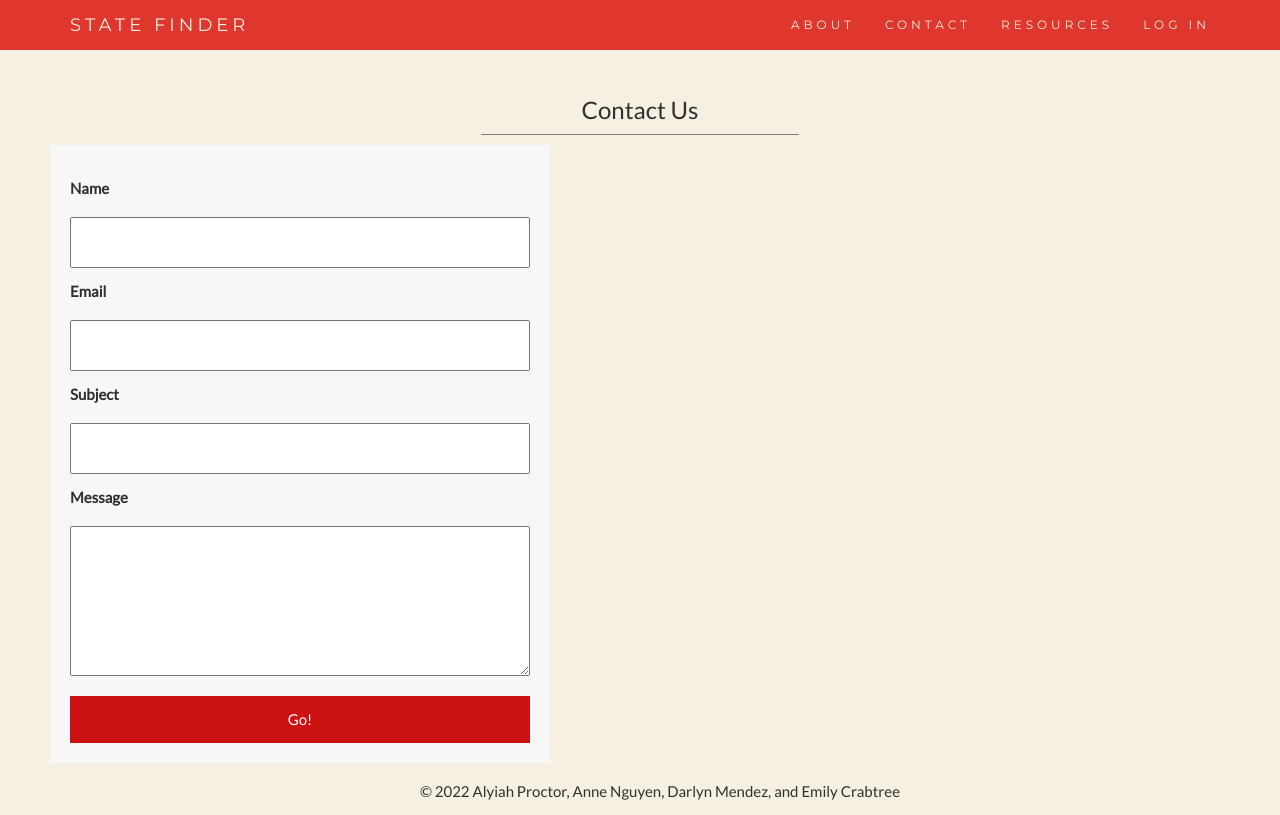
After one commit to Alyiahp/490-Interactive-Dashboard, a Flask app: template app/templates/contact.html in a window 1280 px wide. The commit adds this page. Run offline with Flask 2, Linux system fonts and the light colour scheme; the template is opened without the code that fills it, so the values that code supplies are empty; some libraries are stand-ins or nearby versions.

Commit message:
Updated base, index, and test, added about and contact

```diff
--- a/app/templates/about.html
+++ b/app/templates/about.html
@@ -4,7 +4,7 @@
         <h3 class="text-center">About State Finder</h3>
         <div class="border">&nbsp;</div>
         <p></p>
-        <p>The State Finder web application was created in Fall of 2022 as a Senior Capstone project by Alyiah Proctor, Anne Nguyen, Darlyn Menendez,
+        <p>The State Finder web application was created in Fall of 2022 as a Senior Capstone project by Alyiah Proctor, Anne Nguyen, Darlyn Mendez,
             and Emily Crabtree. The goal of the web application is to be a tool to aid people undergoing a career transition, job search, and/or
             location change, and to make those processes less stressful. The State Finder web application collects user data based on their occupation,
             job level, and number of working adults and children in the household and compares it with the minimum livable wages of the major Metropolitan
--- a/app/templates/base.html
+++ b/app/templates/base.html
@@ -303,70 +303,35 @@ a:active {
   text-decoration: none;
 }
 
-/* Contact form */
-form label {
-  font-size: 1.2em;
-  font-weight: bold;
+#contactForm {
+  background: #f7f7f7;
+  padding: 20px;
+  max-width: 500px;
+}
+#contactForm * {
+  box-sizing: border-box;
+}
+#contactForm input, #contactForm label, #contactForm textarea {
   display: block;
+  width: 100%;
+}
+#contactForm textarea {
+  height: 150px;
+}
+#contactForm input {
+  padding: 10px;
+}
+#contactForm label {
   padding: 10px 0;
 }
-
-form input#name,
-form input#email,
-form input#subject {
-  width: 400px;
-  background-color: #fafafa;
-  -webkit-border-radius: 3px;
-     -moz-border-radius: 3px;
-          border-radius: 3px;
-  border: 1px solid #cccccc;
-  padding: 5px;
-  font-size: 1.1em;
+#contactForm input[type="submit"] {
+  margin-top: 20px;
+  border: 0;
+  color: #fff;
+  background: #cb1111;
+  cursor: pointer;
 }
-
-form textarea#message {
-  width: 500px;
-  height: 100px;
-  background-color: #fafafa;
-  -webkit-border-radius: 3px;
-     -moz-border-radius: 3px;
-          border-radius: 3px;
-  border: 1px solid #cccccc;
-  margin-bottom: 10px;
-  padding: 5px;
-  font-size: 1.1em;
-}
-
-form input#submit {
-  display: block;
-  -webkit-border-radius: 3px;
-     -moz-border-radius: 3px;
-          border-radius: 3px;
-  border:1px solid #d8d8d8;
-  padding: 10px;
-  font-weight:bold;
-  text-align: center;
-  color: #000000;
-  background-color: #f4f4f4;
-  background-image: -webkit-gradient(linear, left top, left bottom, color-stop(0%, #f4f4f4), color-stop(100%, #e5e5e5));
-  background-image: -webkit-linear-gradient(top, #f4f4f4, #e5e5e5);
-  background-image: -moz-linear-gradient(top, #f4f4f4, #e5e5e5);
-  background-image: -ms-linear-gradient(top, #f4f4f4, #e5e5e5);
-  background-image: -o-linear-gradient(top, #f4f4f4, #e5e5e5);
-  background-image: linear-gradient(top, #f4f4f4, #e5e5e5);filter:progid:DXImageTransform.Microsoft.gradient(GradientType=0,startColorstr=#f4f4f4, endColorstr=#e5e5e5);
-}
-
-form input#submit:hover{
-  cursor: pointer;
-  border:1px solid #c1c1c1;
-  background-color: #dbdbdb;
-  background-image: -webkit-gradient(linear, left top, left bottom, color-stop(0%,#dbdbdb), color-stop(100%, #cccccc));
-  background-image: -webkit-linear-gradient(top, #dbdbdb, #cccccc);
-  background-image: -moz-linear-gradient(top, #dbdbdb, #cccccc);
-  background-image: -ms-linear-gradient(top, #dbdbdb, #cccccc);
-  background-image: -o-linear-gradient(top, #dbdbdb, #cccccc);
-  background-image: linear-gradient(top, #dbdbdb, #cccccc);filter:progid:DXImageTransform.Microsoft.gradient(GradientType=0,startColorstr=#dbdbdb, endColorstr=#cccccc);
-}
+#contactForm input[type="submit"]:disabled { background: #424242; }
   </style>
 </head>
 <body id="myPage" data-spy="scroll" data-target=".navbar" data-offset="60">
@@ -394,7 +359,7 @@ form input#submit:hover{
 </nav>
     {% block content %}{% endblock %}
     <div class="footer text-center">
-        <p>© 2022 Alyiah Proctor, Anne Nguyen, Darlyn Menendez, and Emily Crabtree</p>
+        <p>© 2022 Alyiah Proctor, Anne Nguyen, Darlyn Mendez, and Emily Crabtree</p>
     </div>
 
       <script>
@@ -432,6 +397,21 @@ form input#submit:hover{
           });
         });
       })
+      // (A) SEND CONTACT FORM
+      function send () {
+        // (A1) PREVENT MULTIPLE SUBMIT
+        document.getElementById("contact").disabled = true;
+        // (A2) COLLECT FORM DATA
+        let data = new FormData(document.getElementById("contactForm"));
+        // (A3) SEND!
+        fetch("/send", { method:"POST", body:data })
+        .then((res) => {
+            if (res.status==200) { location.href = "/thank"; }
+            else { alert("Oops an error has occured. 1"); }
+        })
+        .catch((err) => { alert("Oops an error has occured. 2"); });
+        return false;
+}
       </script>
 
       </body>
--- /dev/null
+++ b/app/templates/contact.html
@@ -0,0 +1,25 @@
+<!-- here we add our contact forms -->
+{% extends "base.html" %}
+{% block content %}
+<div class="container-fluid" style="padding-top: 50px">
+    <h3 class="text-center">Contact Us</h3>
+    <div class="border">&nbsp;</div>
+    <p></p>
+
+    <form id="contactForm">
+        <label for="name">Name</label>
+        <input type="text" name="name" required/>
+
+        <label for="email">Email</label>
+        <input type="email" name="email" required/>
+
+        <label for="subject">Subject</label>
+        <input type="subject" name="subject" required/>
+
+        <label for="message">Message</label>
+        <textarea name="message" required></textarea>
+
+        <input type="submit" value="Go!" id="contactGo"/>
+    </form>
+</div>
+{% endblock %}
--- a/app/templates/index.html
+++ b/app/templates/index.html
@@ -58,7 +58,7 @@
     <option>0 children</option>
     <option>1 child</option>
     <option>2 children</option>
-    <option>3+ children</option>
+    <option>3 children</option>
   </select>
   </p>
 
```
Also changed, not shown: app/templates/test.html (+10 -5 lines).
